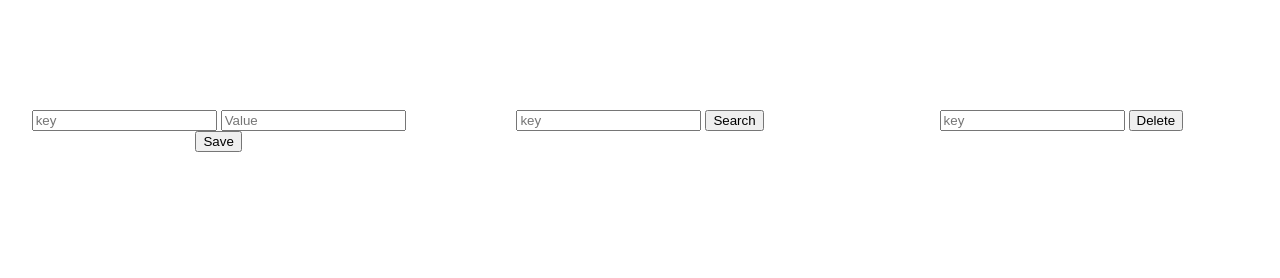
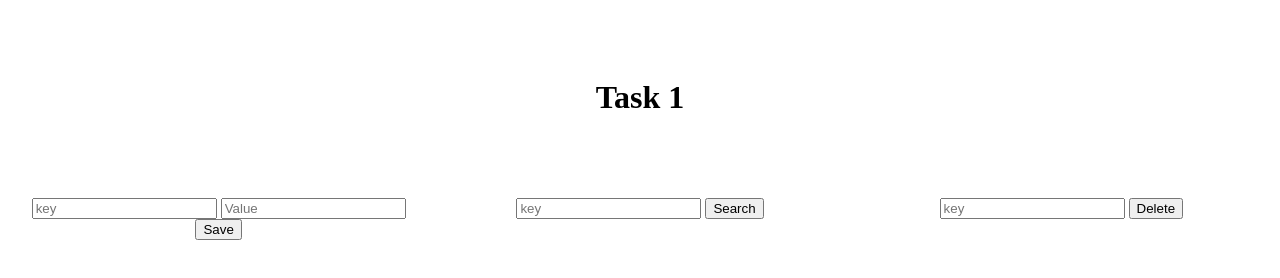
Before and after one commit to imzedi/myStorage, a plain HTML site: page index.html in a window 1280 px wide. Drawn offline with Linux system fonts and the light colour scheme.

Commit message:
Update index.html

```diff
--- a/index.html
+++ b/index.html
@@ -5,10 +5,14 @@
     <meta charset="UTF-8">
     <title>Icon Scout 1</title>
     <style type="text/css">
+    .head {
+    	display: flex;
+    	padding: 50px;
+    	justify-content: center;
+    }
     .container {
         display: block;
         width: 100%;
-        margin-top: 100px;
         text-align: center;
 
     }
@@ -25,6 +29,12 @@
 </head>
 
 <body>
+	<div class="head">
+		<h1>
+			Task 1
+		</h1>
+
+	</div>
     <div class="container">
         <div class="menu">
             <form id="addForm" onsubmit="event.preventDefault(); addItem();">
```
